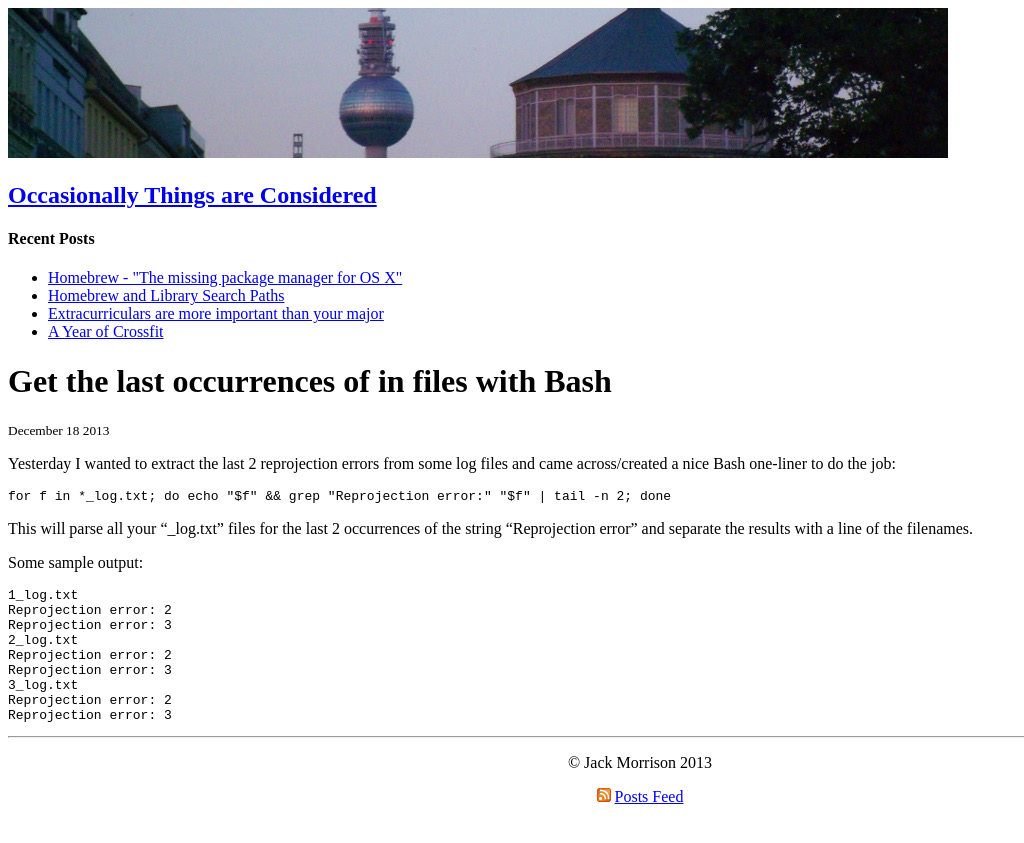
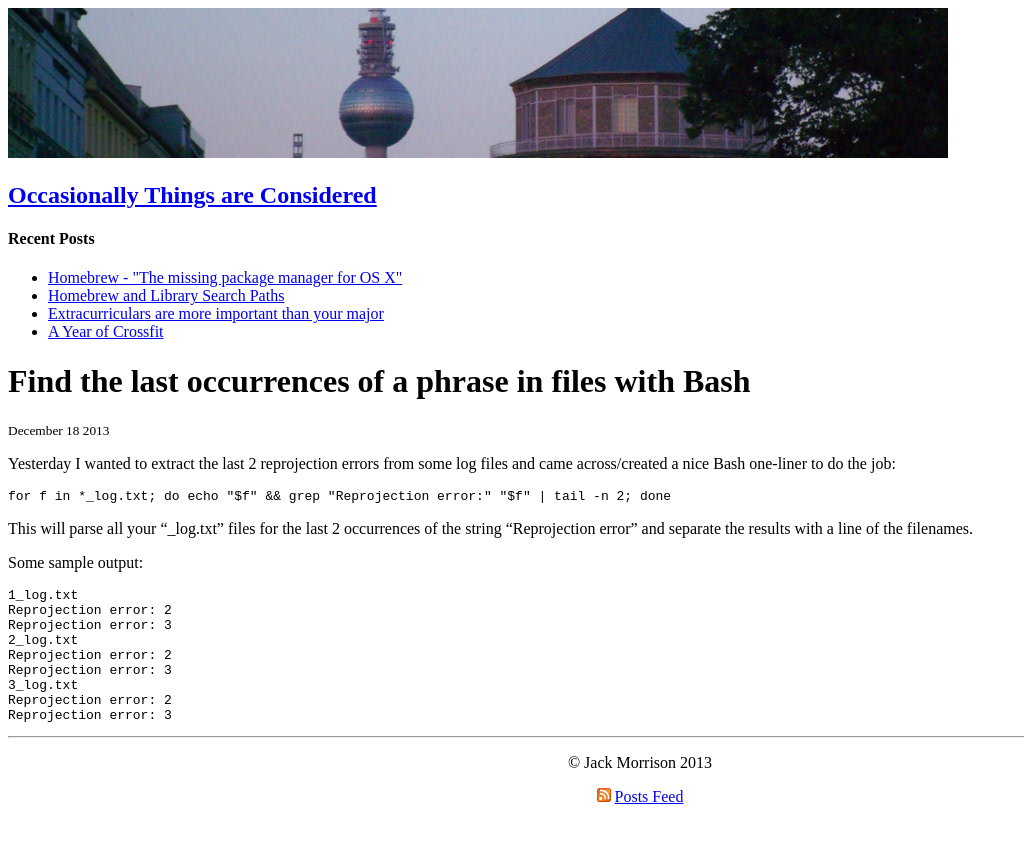
Before and after one commit to chachi/chachi.github.io, a Jekyll site: the page built from _posts/2013-12-18-last-occurences-in-file.md, in a window 1280 px wide. Shown: the top 843 px of the page, without its empty margins (0-1024 px from the left). Built offline with Jekyll 4.4.1, drawn with Linux system fonts in a browser that asks for light colours; nearby versions of some CDN libraries; a style sheet for code colours, icons or effects is not loaded.

Commit message:
Re-re-modify the title

```diff
--- a/_posts/2013-12-18-last-occurences-in-file.md
+++ b/_posts/2013-12-18-last-occurences-in-file.md
@@ -1,6 +1,6 @@
 ---
 layout: post
-title: Get the last occurrences of in files with Bash
+title: Find the last occurrences of a phrase in files with Bash
 ---
 
 Yesterday I wanted to extract the last 2 reprojection errors from some
```
